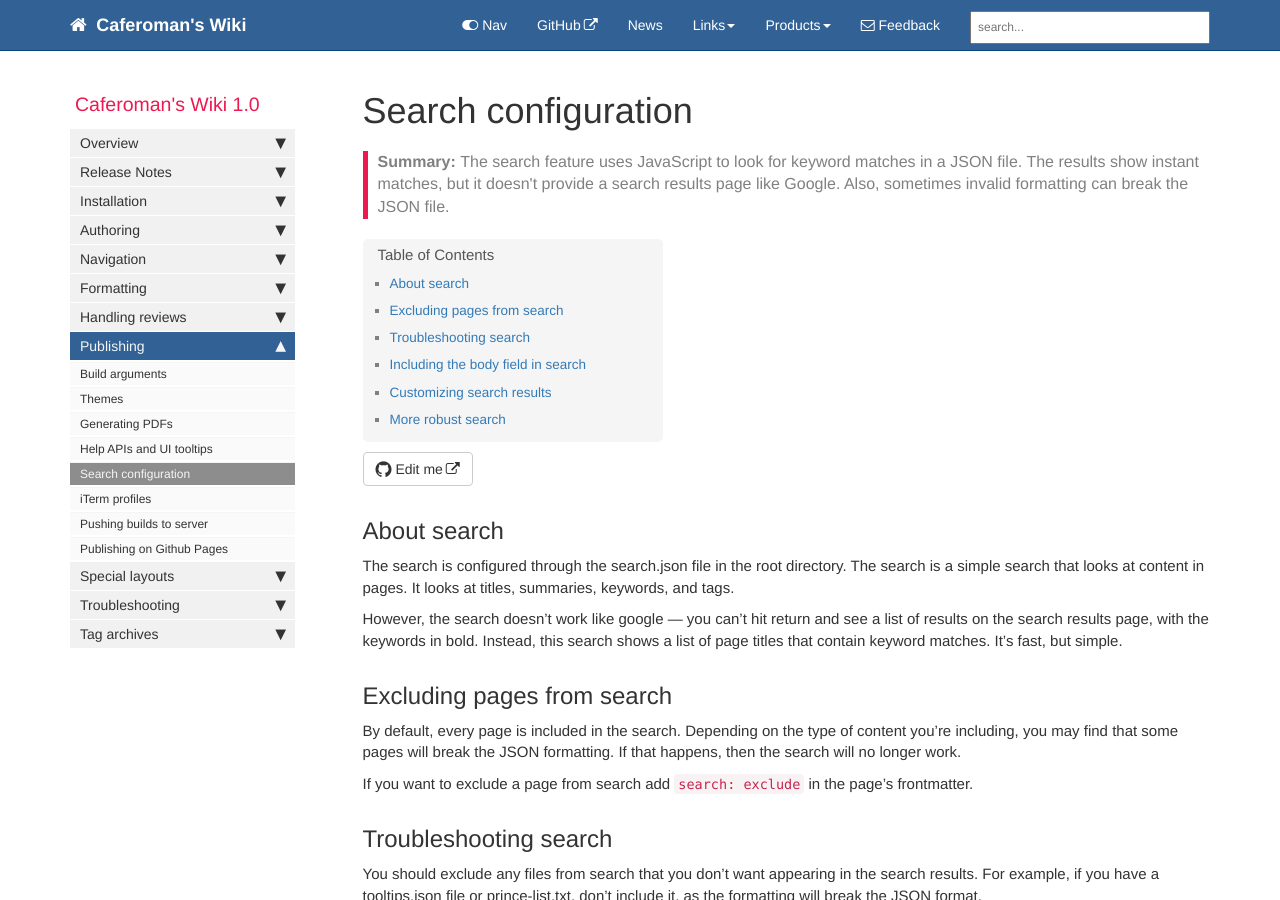
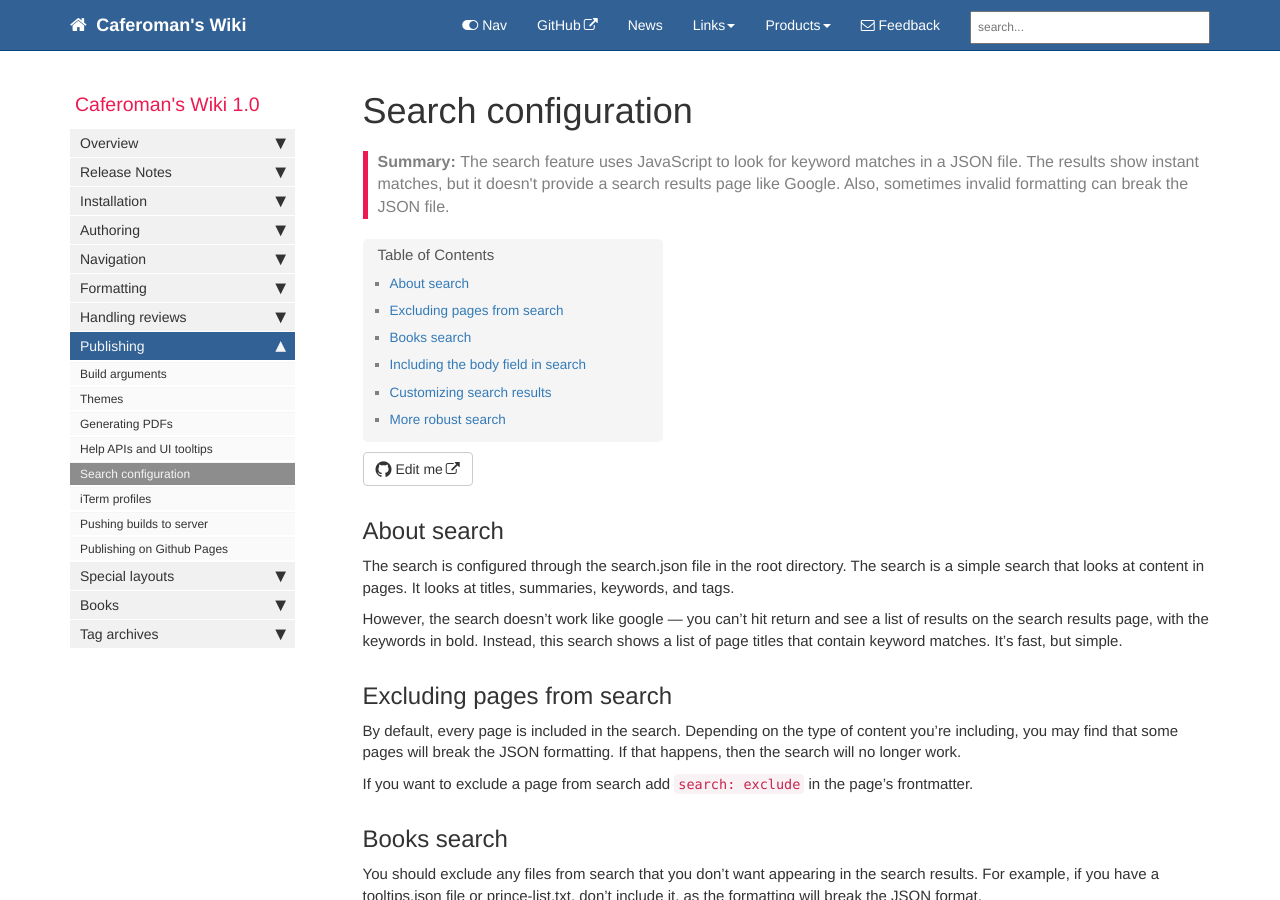
Before and after one commit to caferoman/caferoman.github.io, a Jekyll site: the page built from pages/wiki/wiki_search_configuration.md, in a window 1280 px wide and 900 px high. Built offline with Jekyll 4.4.1, drawn with Linux system fonts in a browser that asks for light colours; comment, search, counter and statistics services are not loaded.

Commit message:
tag pages update

```diff
--- a/_data/sidebars/wiki_sidebar.yml
+++ b/_data/sidebars/wiki_sidebar.yml
@@ -244,13 +244,13 @@ entries:
       url: /wiki_shuffle.html
       output: web, pdf
 
-  - title: Troubleshooting
+  - title: Books
     output: web, pdf
 
     folderitems:
 
-    - title: Troubleshooting
-      url: /wiki_troubleshooting.html
+    - title: Books
+      url: /wiki_books.html
       output: web, pdf
 
   - title: Tag archives
@@ -290,6 +290,6 @@ entries:
           url: /tag_collaboration.html
           output: web
 
-        - title: Troubleshooting pages
-          url: /tag_troubleshooting.html
+        - title: Books pages
+          url: /tag_books.html
           output: web
--- a/pages/wiki/wiki_about_ruby_gems_bundler.md
+++ b/pages/wiki/wiki_about_ruby_gems_bundler.md
@@ -1,6 +1,6 @@
 ---
 title: About Ruby, Gems, Bundler, and other prerequisites
-tags: [getting_started, troubleshooting]
+tags: [getting_started, books]
 keywords:
 summary: "Ruby is a programming language you must have on your computer in order to build Jekyll locally. Ruby has various gems (or plugins) that provide various functionality. Each Jekyll project usually requires certain gems."
 sidebar: wiki_sidebar
--- a/pages/wiki/wiki_troubleshooting.md
+++ b/pages/wiki/wiki_books.md
@@ -1,11 +1,11 @@
 ---
-title: Troubleshooting
-tags: [troubleshooting]
+title: Books
+tags: [books]
 keywords: trouble, problems, support, error messages, problems, failure, error, #fail
 last_updated: July 3, 2016
 summary: "This page lists common errors and the steps needed to troubleshoot them."
 sidebar: wiki_sidebar
-permalink: wiki_troubleshooting.html
+permalink: wiki_books.html
 folder: wiki
 ---
 
@@ -68,11 +68,11 @@ pdf_sidebar: product2_sidebar
 
 Make sure each TOC item has an output property that specifies web or pdf.
 
-Understanding how the theme works can be helpful in troubleshooting. The \_includes/sidebar.html file loops through the values in the \_data/sidebar.yml file. There are `if` statements that check whether the conditions (as specified in the conditions.html file) are met. If the sidebar.yml item doesn't have the right output, then it won't get displayed in the sidebar. It would instead get skipped.
+Understanding how the theme works can be helpful in books. The \_includes/sidebar.html file loops through the values in the \_data/sidebar.yml file. There are `if` statements that check whether the conditions (as specified in the conditions.html file) are met. If the sidebar.yml item doesn't have the right output, then it won't get displayed in the sidebar. It would instead get skipped.
 
 ### Sidebar isn't collapsed
 
-If the sidebar levels aren't collapsed, usually your JavaScript is broken somewhere. Open the JavaScript Console and look to see where the problem is. If one script breaks, then other scripts will break too, so troubleshooting it is a little tricky.
+If the sidebar levels aren't collapsed, usually your JavaScript is broken somewhere. Open the JavaScript Console and look to see where the problem is. If one script breaks, then other scripts will break too, so books it is a little tricky.
 
 ### Search isn't working
 
--- a/pages/wiki/wiki_install_jekyll_on_mac.md
+++ b/pages/wiki/wiki_install_jekyll_on_mac.md
@@ -1,6 +1,6 @@
 ---
 title: Install Jekyll on Mac
-tags: [getting_started, troubleshooting]
+tags: [getting_started, books]
 keywords:
 summary: "Installation of Jekyll on Mac is usually less problematic than on Windows. However, you may run into permissions issues with Ruby that you must overcome. You should also use Bundler to be sure that you have all the required gems and other utilities on your computer to make the project run. "
 sidebar: wiki_sidebar
--- a/pages/wiki/wiki_search_configuration.md
+++ b/pages/wiki/wiki_search_configuration.md
@@ -20,7 +20,7 @@ By default, every page is included in the search. Depending on the type of conte
 
 If you want to exclude a page from search add `search: exclude` in the page's frontmatter.
 
-## Troubleshooting search
+## Books search
 
 You should exclude any files from search that you don't want appearing in the search results. For example, if you have a tooltips.json file or prince-list.txt, don't include it, as the formatting will break the JSON format.
 
--- a/pages/wiki/wiki_support.md
+++ b/pages/wiki/wiki_support.md
@@ -1,7 +1,7 @@
 ---
 title: Support
-tags: [getting_started, troubleshooting]
-keywords: questions, troubleshooting, contact, support
+tags: [getting_started, books]
+keywords: questions, books, contact, support
 last_updated: July 3, 2016
 summary: "Contact me for any support issues."
 sidebar: wiki_sidebar
```
Also changed, not shown: images/br001.jfif (deleted).
